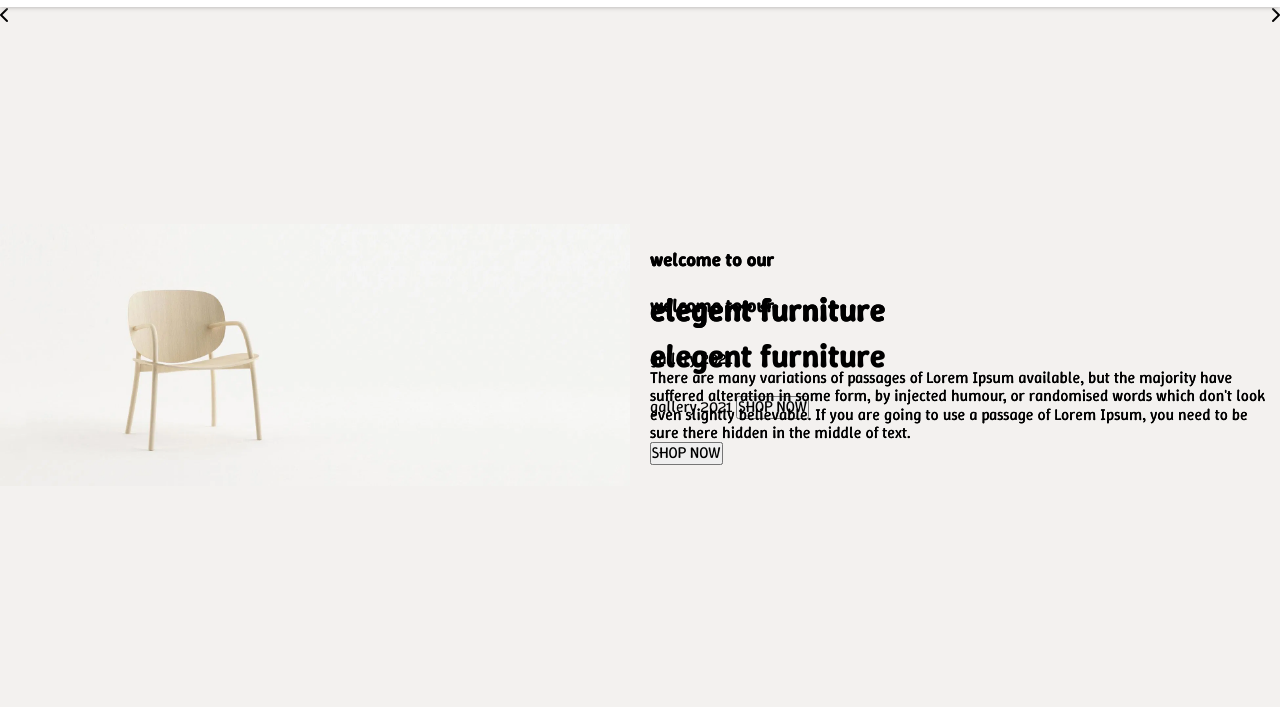
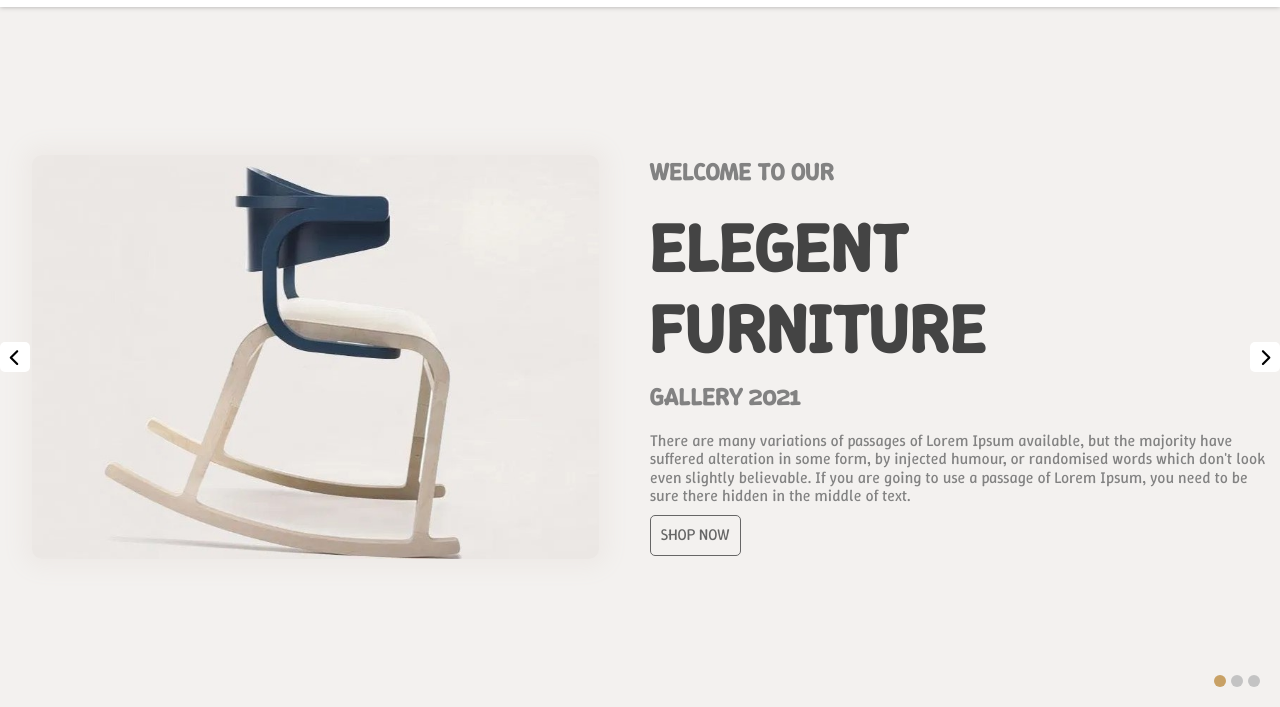
Before and after one commit to Fayed12/Wooden-accessories-store, a plain HTML site: page index.html in a window 1280 px wide. Shown: the part 93-800 px from the top of the page. Drawn offline with Linux system fonts and the light colour scheme.

Commit message:
modifie home page

```diff
--- a/css/style.css
+++ b/css/style.css
@@ -175,35 +175,132 @@ header .nav .logo img{
 }
 .home i{
     position: absolute;
-    z-index: 400;
+    top: 50%;
+    transform: translateY(-50%);
+    cursor: pointer;
+    font-size: 17px;
+    display: flex;
+    justify-content: center;
+    align-items: center;
+    transition: var(--transition);
+    background-color: white;
+    width: 30px;
+    height: 30px;
+    border-radius: 5px;
+    z-index: 600;
+}
+.home i:hover{
+    background-color:var(--gold-color) ;
+    color: white;
 }
 .home .lefticon{
-    left: 0;
+    left: 0px;
+    color: black;
 }
 .home .righticon{
-    right: 0;
+    right: 0px;
 }
 .home .card{
     width: 100%;
     height: 100%;
     gap: 20px;
+    background-color: var(--gold-background-color);
 }
 .home .card .image {
     flex-basis: calc(50% - 10px);
+    height: 100%;
 }
 .home .card .image img {
-    width: 100%;
+    width: 90%;
+    border-radius: 10px;
 }
 .home .card .card-content{
     flex-basis: calc(50% - 10px);
 }
+.home .card .card-content .text h3{
+    color: #828282;
+    font-size: 25px;
+    text-transform: uppercase;
+    margin-bottom: 20px;
+}
+.home .card .card-content .text h1{
+    text-transform: uppercase;
+    color: #444444;
+    font-size: 70px;
+    margin: 0px;
+    margin-bottom: 15px;
+}
+.home .card .card-content p{
+    color: #828282;
+    margin-top: 20px;
+    margin-bottom: 10px;
+}
+.home .card .card-content button{
+    outline: none;
+    border: 1px solid var(--text-color);
+    padding: 10px;
+    color: var(--text-color);
+    border-radius: 5px;
+    cursor: pointer;
+    position: relative;
+    background-color: transparent;
+    overflow: hidden;
+    transition: var(--transition) ;
+}
+.home .card .card-content button::before{
+    content: "SHOP NOW";
+    position: absolute;
+    width: 100%;
+    height: 100%;
+    left: -100%;
+    top: 0;
+    background-color: var(--gold-color);
+    z-index: -10;
+    transition: var(--transition);
+    color: white;
+    display: flex;
+    justify-content: center;
+    align-items: center;
+}
+.home .card .card-content button:hover::before{
+    left: 0%;
+}
+.home .card .card-content button:hover{
+    border-color: white;
+    color: white;
+}
 .cardone{
-    z-index: 100;
+    /* z-index: 300; */
+}
+.cardone .image img{
+    box-shadow: 0 0 20px 10px #f3f3f1;
 }
 .cardtwo{
-    z-index: 200;
+    z-index: 400;
+}
+.cardtwo .image img{
+    box-shadow: 0 0 20px 10px #eeeae7;
 }
 .cardthree{
-    z-index: 300;
+    /* z-index: 200; */
+}
+.dots{
+    position: absolute;
+    right: 20px;
+    bottom: 20px;
+    z-index: 700;
+    gap: 5px;
+}
+.dots span{
+    width: 12px;
+    height: 12px;
+    background-color:rgb(195, 195, 195);
+    display: inline-block;
+    border-radius: 50%;
+    margin: 0;
+    cursor: pointer;
+}
+.dots .active{
+    background-color: var(--gold-color);
 }
 /* end home */
--- a/index.html
+++ b/index.html
@@ -53,47 +53,61 @@
     <!-- start home  -->
     <div class="home">
             <i class="fa-solid fa-chevron-left lefticon"></i>
-            <i class="fa-solid fa-chevron-right righticon"></i>
             <div class="cardone card d-flex p-absolute f-center">
-                <div class="image">
-                    <img src="images/home1.webp" alt="home1">
+                <div class="image f-center">
+                    <img src="images/home1.jpg" alt="home1">
                 </div>
                 <div class="card-content">
-                    <h3>
-                        welcome to our
-                        <h1>elegent furniture</h1>
-                        gallery 2021
-                    </h3>
+                    <div class="text">
+                        <h3>welcome to our</h3>
+                        <h1>
+                            <span class="d-block">elegent</span>
+                            <span>furniture</span>
+                        </h1>
+                        <h3>gallery <span id="yeardate">2021</span></h3>
+                    </div>
                     <button type="button">SHOP NOW</button>
                 </div>
             </div>
             <div class="cardtwo card d-flex p-absolute f-center">
-                <div class="image">
-                    <img src="images/home2.webp" alt="home2">
+                <div class="image f-center">
+                    <img src="images/home2.jpg" alt="home2">
                 </div>
                 <div class="card-content">
-                    <h3>
-                        welcome to our
-                        <h1>elegent furniture</h1>
-                        gallery 2021
-                    </h3>
+                    <div class="text">
+                        <h3>welcome to our</h3>
+                        <h1>
+                            <span class="d-block">elegent</span>
+                            <span>furniture</span>
+                        </h1>
+                        <h3>gallery <span id="yeardate">2021</span></h3>
+                    </div>
                     <p>There are many variations of passages of Lorem Ipsum available, but the majority have suffered alteration in some form, by injected humour, or randomised words which don't look even slightly believable. If you are going to use a passage of Lorem Ipsum, you need to be sure there hidden in the middle of text.</p>
                     <button type="button">SHOP NOW</button>
                 </div>
             </div>
             <div class="cardthree card d-flex p-absolute f-center">
-                <div class="image">
-                    <img src="images/home1.webp" alt="home1">
+                <div class="image f-center">
+                    <img src="images/home1.jpg" alt="home1">
                 </div>
                 <div class="card-content">
-                    <h3>
-                        welcome to our
-                        <h1>elegent furniture</h1>
-                        gallery 2021
-                    </h3>
+                    <div class="text">
+                        <h3>welcome to our</h3>
+                        <h1>
+                            <span class="d-block">elegent</span>
+                            <span>furniture</span>
+                        </h1>
+                        <h3>gallery <span id="yeardate">2021</span></h3>
+                    </div>
                     <p>There are many variations of passages of Lorem Ipsum available, but the majority have suffered alteration in some form, by injected humour, or randomised words which don't look even slightly believable. If you are going to use a passage of Lorem Ipsum, you need to be sure there hidden in the middle of text.</p>
                     <button type="button">SHOP NOW</button>
                 </div>
+            </div>
+            <i class="fa-solid fa-chevron-right righticon"></i>
+            <div class="dots f-center">
+                <span class="active"></span>
+                <span></span>
+                <span></span>
             </div>
     </div>
     <!-- end home  -->
```
Also changed, not shown: main.json (added, +10 -0 lines), images/home1.jpg (added), images/home1.webp (deleted), images/home2.jpg (added), images/home2.webp (deleted).
